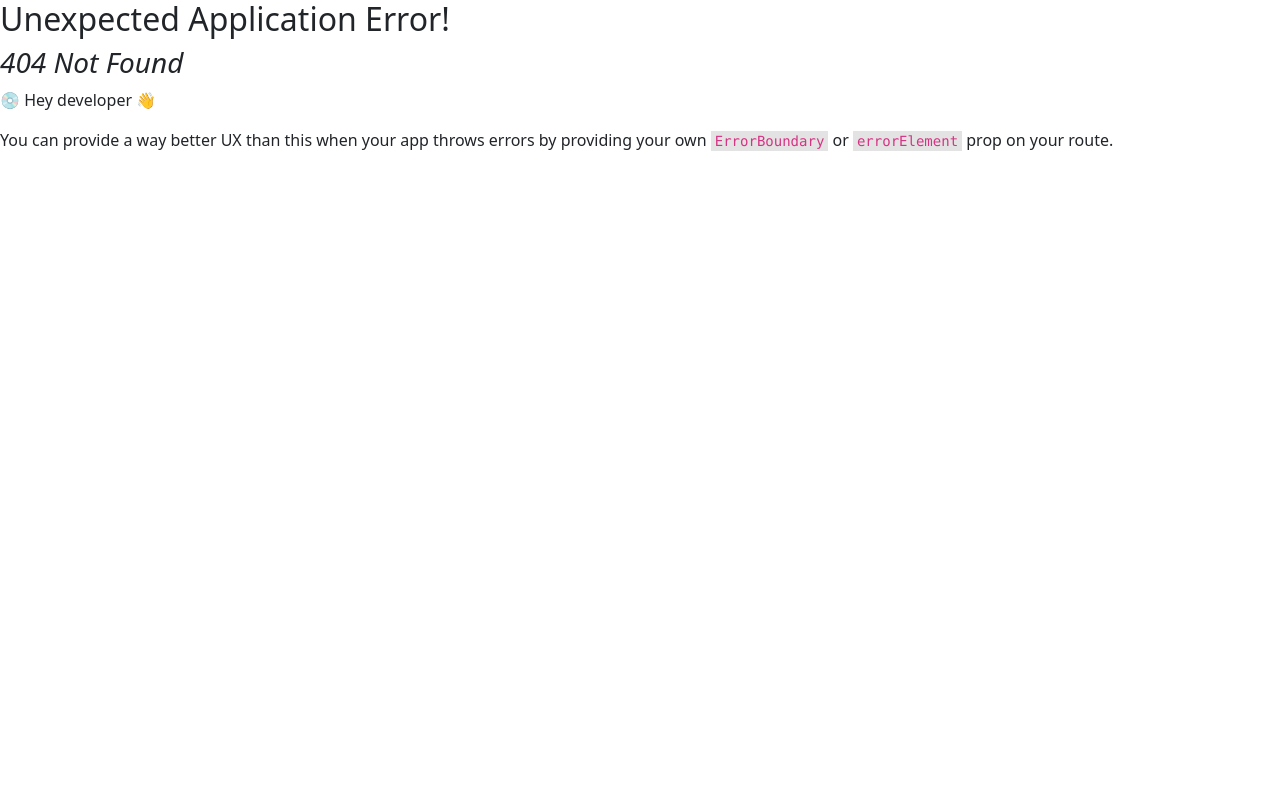
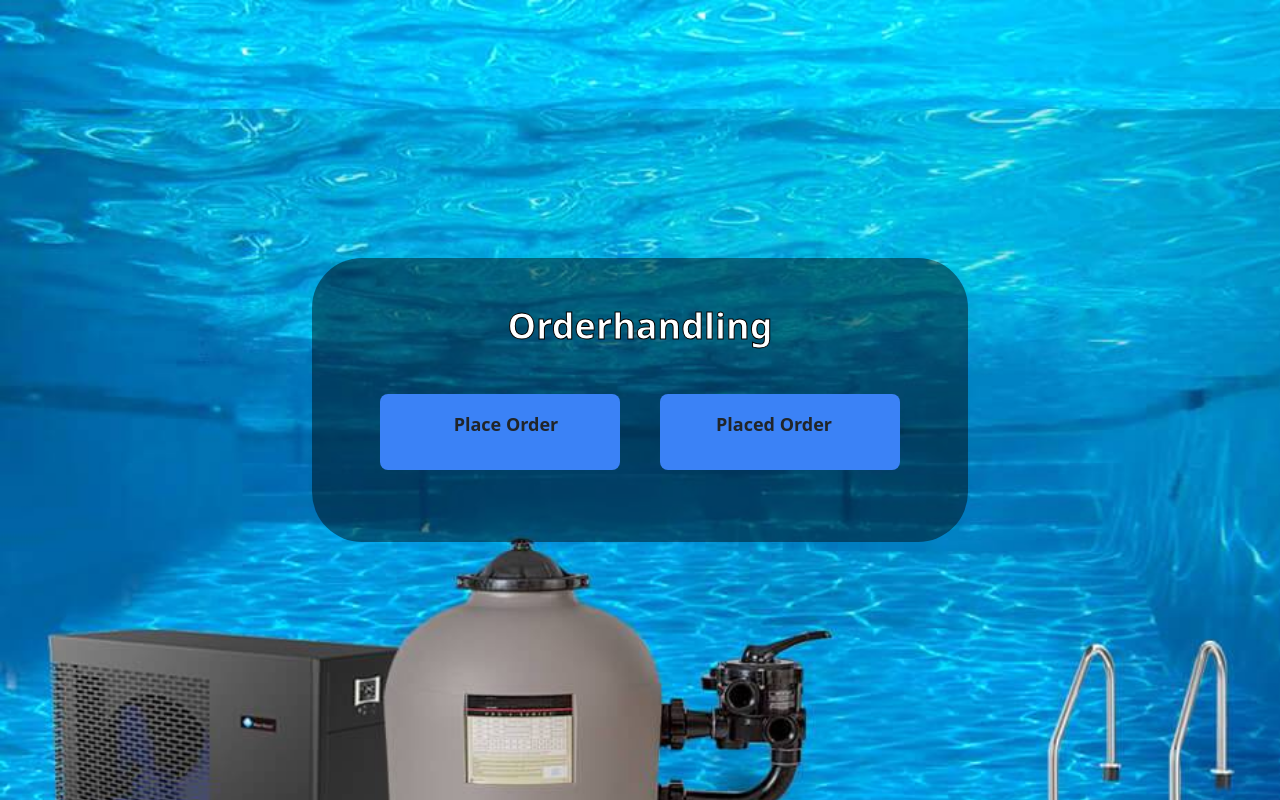
Before and after one commit to IT22148254/MLB_WD_ITP24_B3_13, a React (Create React App) app in the folder frontend/: page /sup/Orderhandling in a window 1280 px wide. Before the commit this address had no page. Built offline with nearby package versions, Linux system fonts and the light colour scheme; a web font is replaced by a local one.

Commit message:
create order handling page and add route paths

```diff
--- /dev/null
+++ b/frontend/src/Pages/OrderHandling.jsx
@@ -0,0 +1,41 @@
+import React from 'react'
+import { Container, Row, Col, Table } from 'reactstrap'
+import { useNavigate } from 'react-router-dom';
+import bg from "../Images/bg_main.jpg";
+
+const OrderHandling = () => {
+
+    const navigate=useNavigate();
+
+    const bgStyle = {
+        backgroundImage: `url(${bg})`,
+        backgroundSize: "cover",
+        height: "100vh",
+      };
+
+    return (
+        <div style={bgStyle}>
+            <div className="flex h-full justify-center items-center ">
+                <div className="bg-black/45 w-5/8 h-auto rounded-[50px] py-12 px-14 flex flex-col gap-y-4">
+                    <p className="text-4xl text-white font-bold mb-8 text-center" style={{ WebkitTextStroke: '1px black' }}>Orderhandling</p>
+
+                        <Row className='om_btn'>
+                            <Col>
+                                <Container className="flex justify-between" >
+                                    <button className="mr-5 bg-blue-500 py-3 px-8 w-60 pr-5 rounded-lg text-lg font-bold hover:bg-blue-700 transition duration-300" onClick={ (e) => navigate("/sup/ordersform")}>
+                                        <a><p id='ed'>Place Order</p></a>
+                                    </button>
+                                    <button className="ml-5 bg-blue-500 py-3 px-8 w-60 pl-5 rounded-lg text-lg font-bold hover:bg-blue-700 transition duration-300" onClick={ (e) => navigate("/sup/placedOrders")}>
+                                        <a><p id='ed'>Placed Order</p></a>
+                                    </button>
+                                </Container>
+                                <br />
+                            </Col>
+                        </Row>
+                </div>
+            </div>
+        </div>
+      );
+}
+
+export default OrderHandling;
--- a/frontend/src/Pages/SupplierDashboard.jsx
+++ b/frontend/src/Pages/SupplierDashboard.jsx
@@ -24,7 +24,7 @@ const SupplierDashboard = () => {
                 <button className="mr-5 bg-blue-500 py-3 px-8 w-40 rounded-lg text-lg font-bold hover:bg-blue-700 transition duration-300" onClick={ (e) => navigate("/sup/supDashboard2")} >
                   Supplier
                 </button>
-                <button className="ml-5 bg-blue-500 py-3 px-8 w-40 rounded-lg text-lg font-bold hover:bg-blue-700 transition duration-300" onClick={ (e) => navigate("/sup/ordersform")}>
+                <button className="ml-5 bg-blue-500 py-3 px-8 w-40 rounded-lg text-lg font-bold hover:bg-blue-700 transition duration-300" onClick={ (e) => navigate("/sup/OrderHandling")}>
                   <a><p id='ed'>Order</p></a>
                 </button>
               </Container>
--- a/frontend/src/index.js
+++ b/frontend/src/index.js
@@ -18,6 +18,7 @@ import AddOrderForm from './Pages/PlaceOrder';
 import EditOrderForm from './Pages/EditOrders';
 import Supplierhandling from './Pages/SupplierDashbaord(2)'
 import PlacedOrdersView from './Pages/placedOrders';
+import OrderHandling from './Pages/OrderHandling'
 
 
 const router = createBrowserRouter(
@@ -40,7 +41,10 @@ const router = createBrowserRouter(
         <Route path="EditOrderForm/:id" element= {<EditOrderForm/>}/>
         <Route path="supDashboard" element= {<SupplierDashboard/>}/>
         <Route path="supDashboard2" element= {<Supplierhandling/>}/>
-        { <Route path="placedOrders" element= {<PlacedOrdersView/>}/> }
+        <Route path="placedOrders" element= {<PlacedOrdersView/>}/>
+        <Route path="Orderhandling" element= {<OrderHandling/>}/>
+
+
 
 
       </Route>
```
